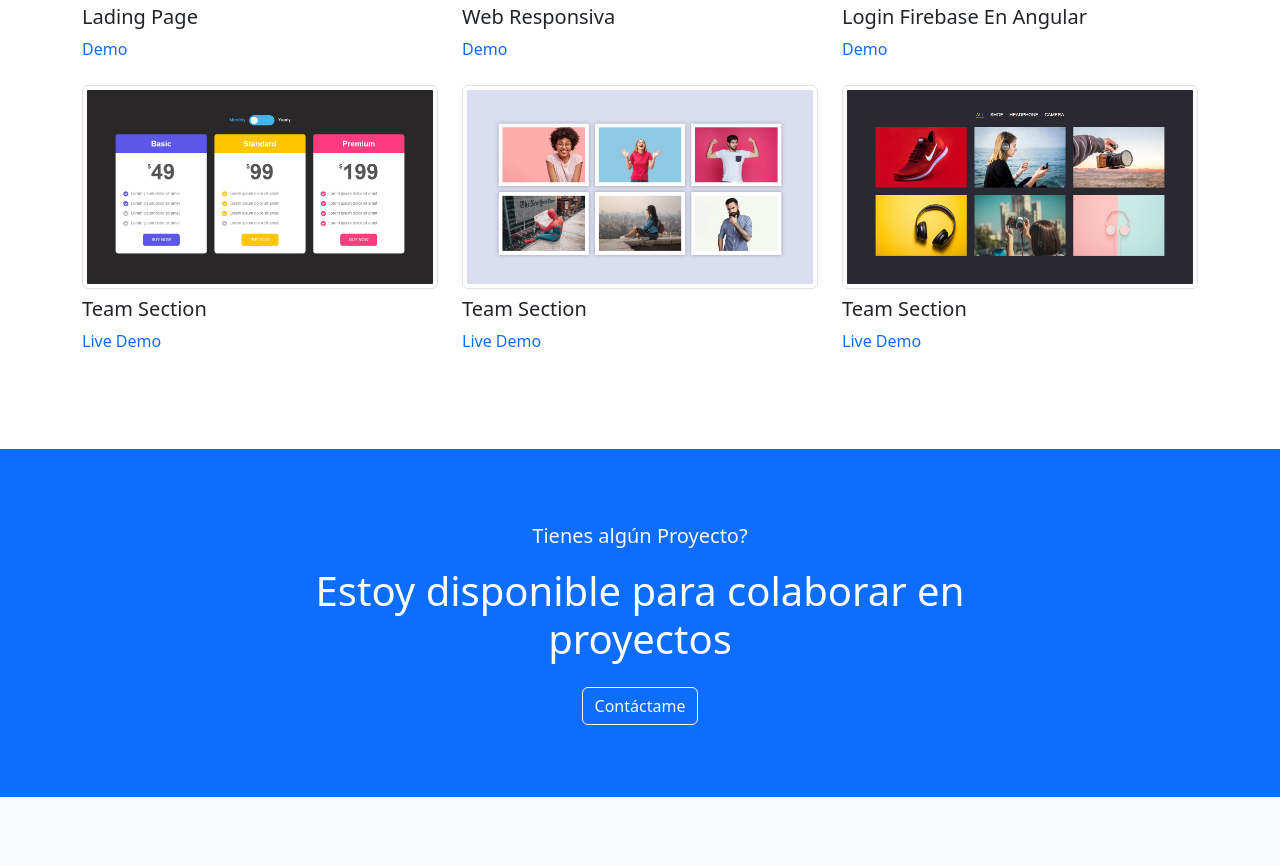
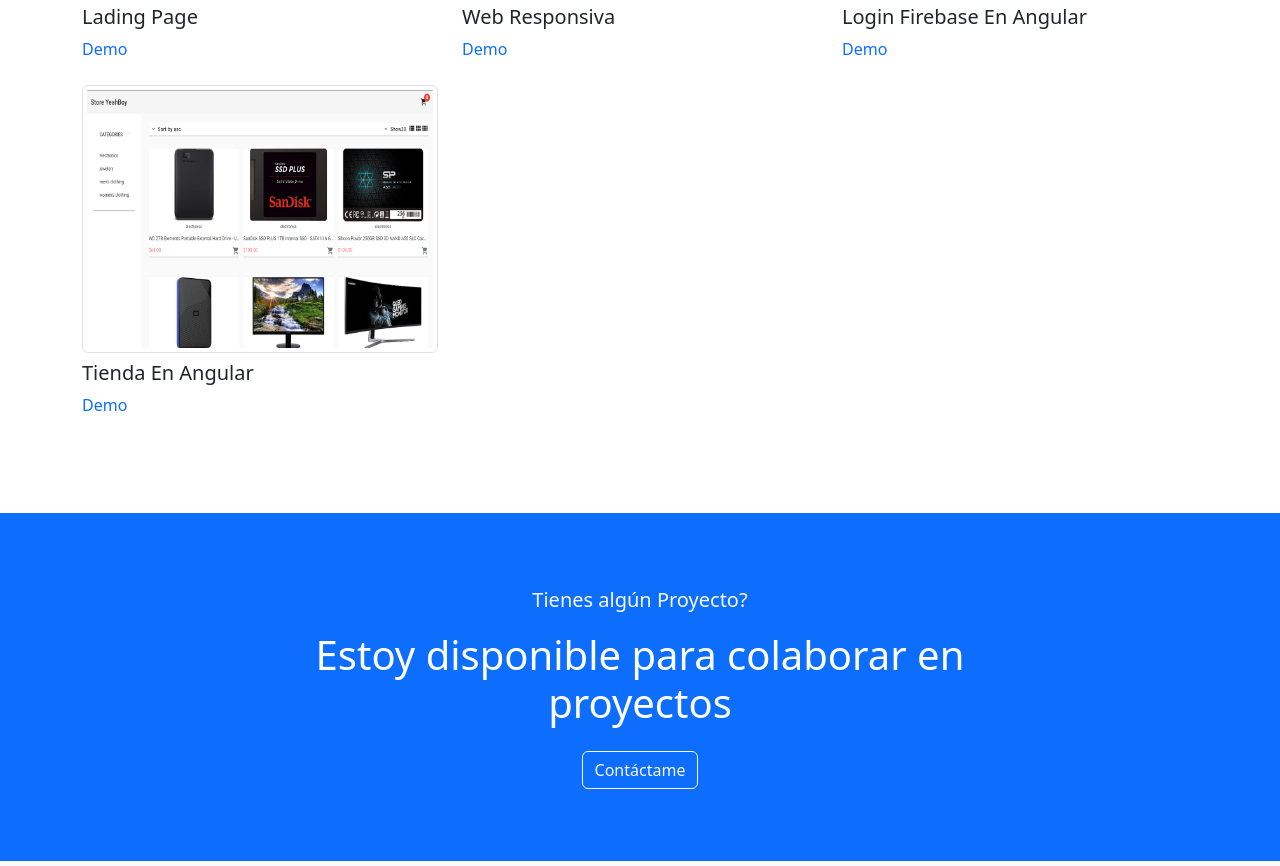
Before and after one commit to kelcode0/Portfolio, a plain HTML site: page index.html in a window 1280 px wide. Shown: the part 2466-3332 px from the top of the page. Drawn offline with Linux system fonts and the light colour scheme.

Commit message:
portafolio

```diff
--- a/index.html
+++ b/index.html
@@ -253,13 +253,13 @@
 
           <div class="col-md-6 col-lg-4">
             <div class="portfolio-item">
-              <img src="./assets/portfolio/4.jpg"  class="w-100 img-thumbnail" alt="">
-              <h3 class="text-capitalize fs-5 my-2">Team Section</h3>
-              <p class="mb-4"><a href="#" class="text-primary text-decoration-none">Live Demo</a></p>
+              <img src="./assets/portfolio/ecomerce.PNG"  class="w-100 img-thumbnail" alt="">
+              <h3 class="text-capitalize fs-5 my-2"> Tienda en Angular</h3>
+              <p class="mb-4"><a href="https://store-angular-39a41.web.app/home" target="_blank" class="text-primary text-decoration-none">Demo</a></p>
             </div>
           </div>
 
-          <div class="col-md-6 col-lg-4">
+          <!-- <div class="col-md-6 col-lg-4">
             <div class="portfolio-item">
               <img src="./assets/portfolio/5.jpg"  class="w-100 img-thumbnail" alt="">
               <h3 class="text-capitalize fs-5 my-2">Team Section</h3>
@@ -273,7 +273,7 @@
               <h3 class="text-capitalize fs-5 my-2">Team Section</h3>
               <p class="mb-4"><a href="#" class="text-primary text-decoration-none">Live Demo</a></p>
             </div>
-          </div>
+          </div> -->
 
         </div>
 
```
Also changed, not shown: assets/portfolio/ecomerce.PNG (added).
